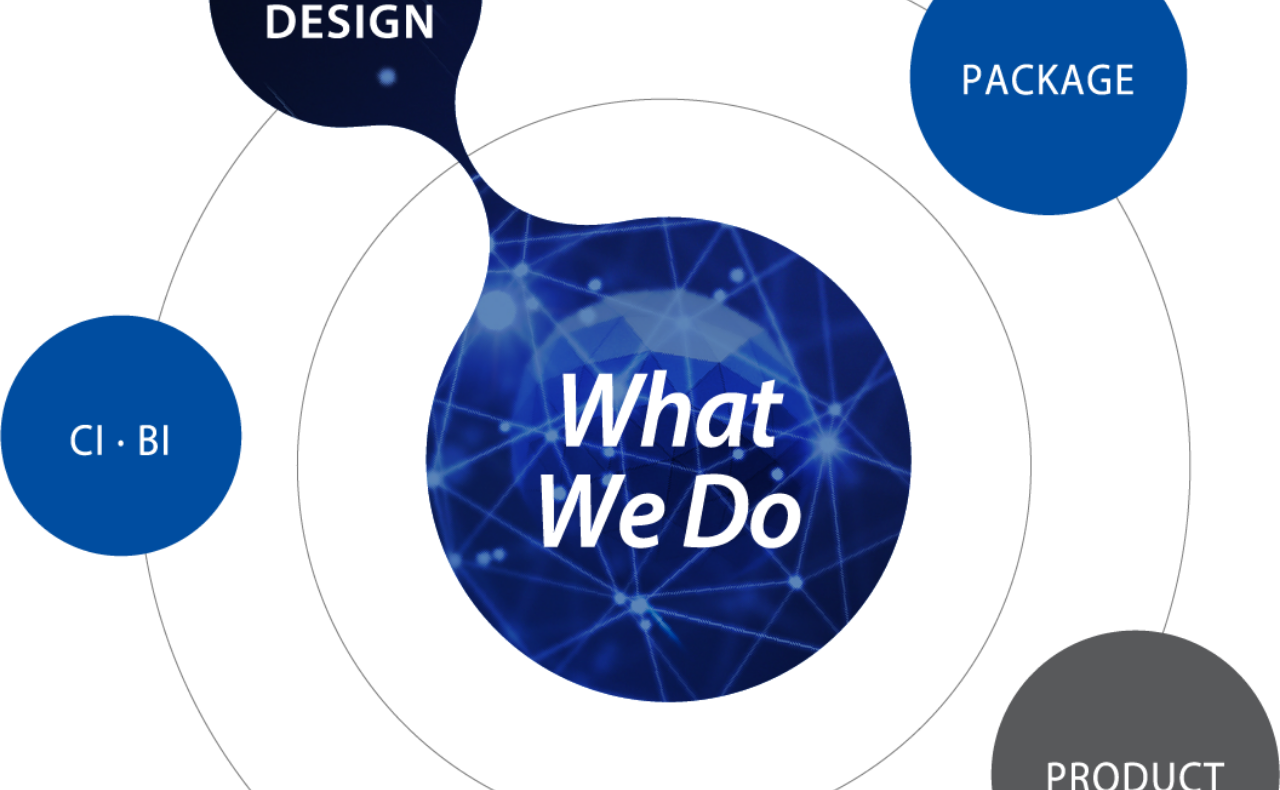
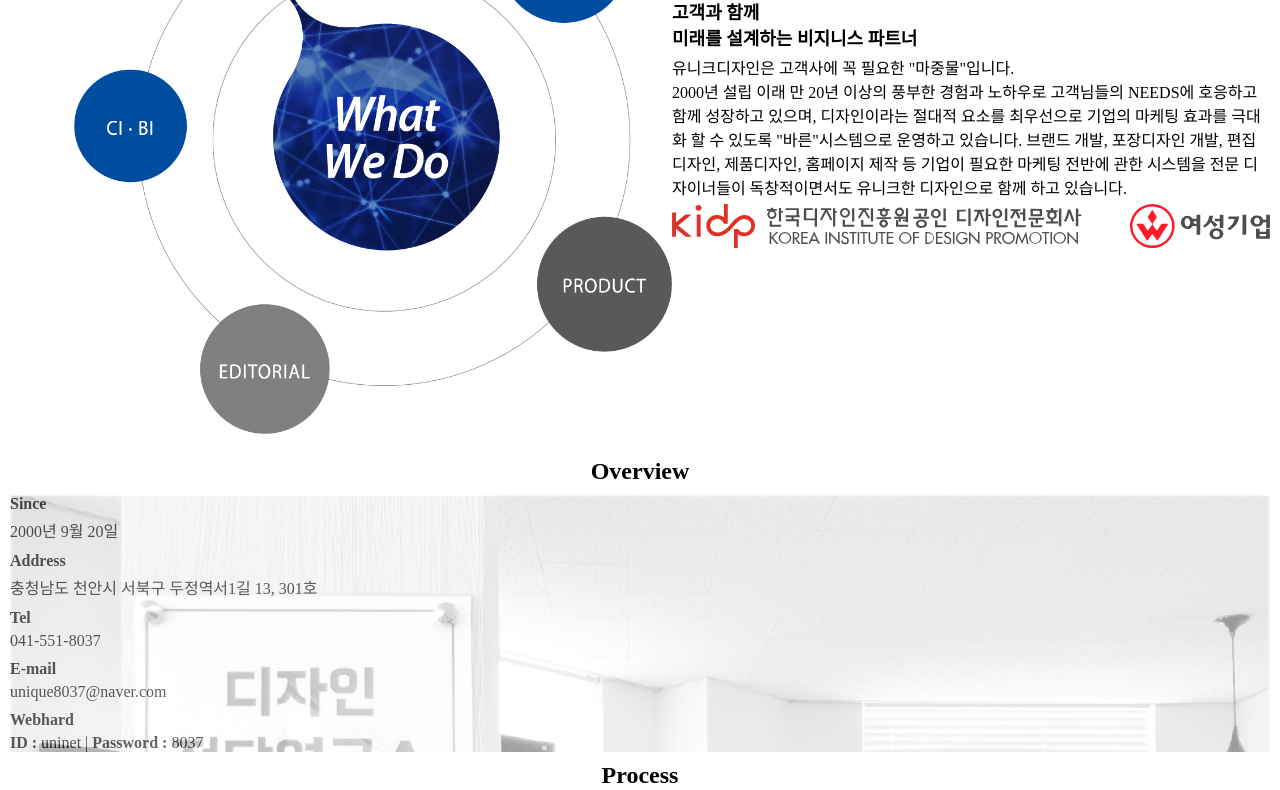
Before and after one commit to exploit-J/unique-design, a plain HTML site: page index.html in a window 1280 px wide. Shown: the part 924-1714 px from the top of the page. Drawn offline with Linux system fonts and the light colour scheme.

Commit message:
overview 섹션까지 진행

```diff
--- a/index.html
+++ b/index.html
@@ -12,6 +12,7 @@
 
 <body>
   <header>
+    <div class="header-inner">
       <div class="logo">
         <a href="#">
           Unique Design
@@ -30,17 +31,18 @@
           <li class="nav-item"><a href="#">contact</a></li>
         </ul>
       </nav>
+    </div>
   </header>
   <main>
     <section class="first">
       <div class="home">
-        <!-- <img class= "bg" src="assets/images/bg-gray.png" alt=""> -->
         <img class="logo" src="assets/images/logo-black.svg" alt="">
       </div>
       <div class="logo">
       </div>
     </section>
     <section class="about">
+      <h1 class="section-title">About</h1>
       <div class="about-img">
         <img src="assets/images/about01.png" alt="">
       </div>
@@ -48,10 +50,10 @@
         <div class="about-desc-headimg">
           <img src="assets/images/logo-black.svg" alt="">
         </div>
-        <h1>
+        <h2>
           고객과 함께<br>
           미래를 설계하는 비지니스 파트너
-        </h1>
+        </h2>
         <p>
           <span>유니크디자인</span>은 고객사에 꼭 필요한 "마중물"입니다.<br>
           2000년 설립 이래 만 20년 이상의 풍부한 경험과 노하우로 고객님들의 NEEDS에 호응하고 함께 성장하고 있으며, 디자인이라는 절대적 요소를 최우선으로 기업의 마케팅 효과를 극대화 할 수 있도록 "바른"시스템으로 운영하고 있습니다. 브랜드 개발, 포장디자인 개발, 편집디자인, 제품디자인, 홈페이지 제작 등 기업이 필요한 마케팅 전반에 관한 시스템을 전문 디자이너들이 독창적이면서도 유니크한 디자인으로 함께 하고 있습니다.
@@ -61,6 +63,42 @@
         </div>
       </div>
     </section>
+    <section class="overview">
+      <h1 class="section-title">Overview</h1>
+      <dl>
+        <div class="list-item">
+          <dd>Since</dd>
+          <dt>2000년 9월 20일</dt>
+        </div>
+        <div class="list-item">
+          <dd>Address</dd>
+          <dt>충청남도 천안시 서북구 두정역서1길 13, 301호</dt>
+        </div>
+        <div class="list-item">
+          <dd>Tel</dd>
+          <dt>041-551-8037</dt>
+        </div>
+        <div class="list-item">
+          <dd>E-mail</dd>
+          <dt>unique8037@naver.com</dt>
+        </div>
+        <div class="list-item webhard">
+          <dd>Webhard</dd>
+          <dt>
+            <span>ID : </span>uninet |
+            <span>Password : </span>8037
+          </dt>
+        </div>
+      </dl>
+    </section>
+    <section class="process">
+      <h1 class="section-title">Process</h1>
+      <img class="asdf" src="assets/images/process.svg" alt="">
+    </section>
+    <section class="partners">
+      <h1 class="section-title">Partners</h1>
+      <img class="asdf" src="assets/images/partners.svg" alt="">
+    </section>
   </main>
   <div class="overlay"></div>
   <script src="./js/main.js"></script>
--- a/style.css
+++ b/style.css
@@ -22,11 +22,22 @@ button{
 
 /*** Header ***/
 header{
+  height: 50px;
+}
+
+.header-inner{
+  position: fixed;
+  top: 0;
+  left: 0;
   display: flex;
   flex-direction: column;
   justify-content: space-between;
   align-items: flex-start;
+  width: 100%;
   height: 50px;
+  padding: 10px;
+  background-color: #fff;
+  z-index: 1;
 }
 
 header .logo a{
@@ -36,12 +47,14 @@ header .logo a{
 
 header .side-menu-button{
   position: absolute;
-  top: 10px;
+  top: 20px;
   right: 15px;
   font-size: 18px;
 }
 
 nav{
+  position: absolute;
+  top: 50px;
   width: 100%;
   transform: translateY(-600px);
   background-color: skyblue;
@@ -74,32 +87,29 @@ nav li a{
 }
 
 /*** main***/
-
+main{
+  padding: 0 10px;
+}
 .first .home{
   position: relative;
-  width: 100vw;
   height: 91vh;
   overflow: hidden;
   background-image: url(assets/images/bg-gray.png);
   background-repeat: no-repeat;
   background-size: cover;
 }
-
-.first .home .bg{
-  position: absolute;
-  width: 100%;
-  height: 100%;
-}
-
 .first .home .logo{
   position: absolute;
   top: 40%;
-  width: 100vw;
+}
+
+.section-title{
+  margin-bottom: 10px;
+  text-align: center;
 }
 
 .about .about-img{
-  width: 100vw;
-  /* overflow: hidden; */
+  margin-bottom: 20px;
 }
 
 .about .about-img img{
@@ -108,6 +118,7 @@ nav li a{
 
 .about .about-desc-headimg{
   width: 100%;
+  margin-bottom: 10px;
 }
 
 .about .about-desc-headimg img{
@@ -116,20 +127,57 @@ nav li a{
 
 .about .about-desc-footimg{
   width: 100%;
+  margin-bottom: 10px;
 }
 
 .about .about-desc-footimg img{
   width: 100%;
 }
 
-.about .about-desc h1{
+.about .about-desc h2{
   font-size: 18px;
+  margin-bottom: 5px;
 }
 
 .about .about-desc p{
   font-size: 16px;
+  margin-bottom: 5px;
 }
 
+.overview dl{
+  position: relative;
+}
+
+.overview dl::after{
+  position: absolute;
+  top: 0;
+  left: 0;
+  content: '';
+  width: 100%;
+  height: 100%;
+  background-image: url(assets/images/overview01.png);
+  background-repeat: no-repeat;
+  background-size: cover;
+  opacity: 0.4;
+}
+
+.overview .list-item{
+  margin-bottom: 10px;
+}
+
+.overview .list-item dd{
+  margin-bottom: 5px;
+  font-weight: bold;
+}
+
+.overview .list-item.webhard span{
+  font-weight: bold;
+}
+
+.asdf{
+  width: 100%;
+  margin-bottom: 10px;
+}
 @media screen and (min-width:768px){
   header{
     flex-direction: row;
@@ -154,6 +202,17 @@ nav li a{
     flex-direction: row;
     justify-content: space-around;
   }
+
+  .about{
+    display: flex;
+  }
+
+  .about .about-img{
+    flex-basis: 50%;
+  }
+  .about .about-desc{
+    flex-basis: 50%;
+  }
 }
 
 /* .overlay{
```
Also changed, not shown: assets/images/partners.svg (added), assets/images/process.svg (added). Lines whose indentation alone changed are shown as unchanged.
